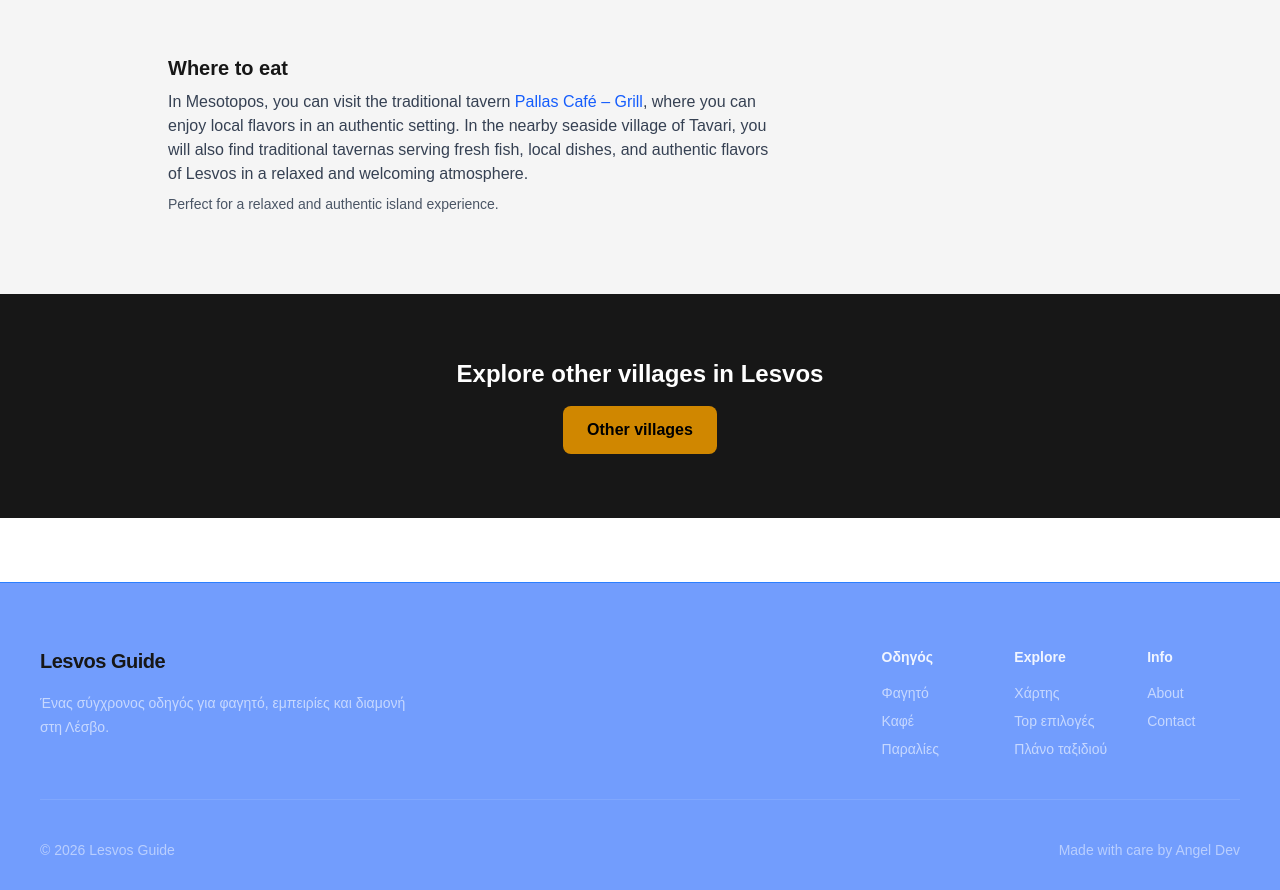
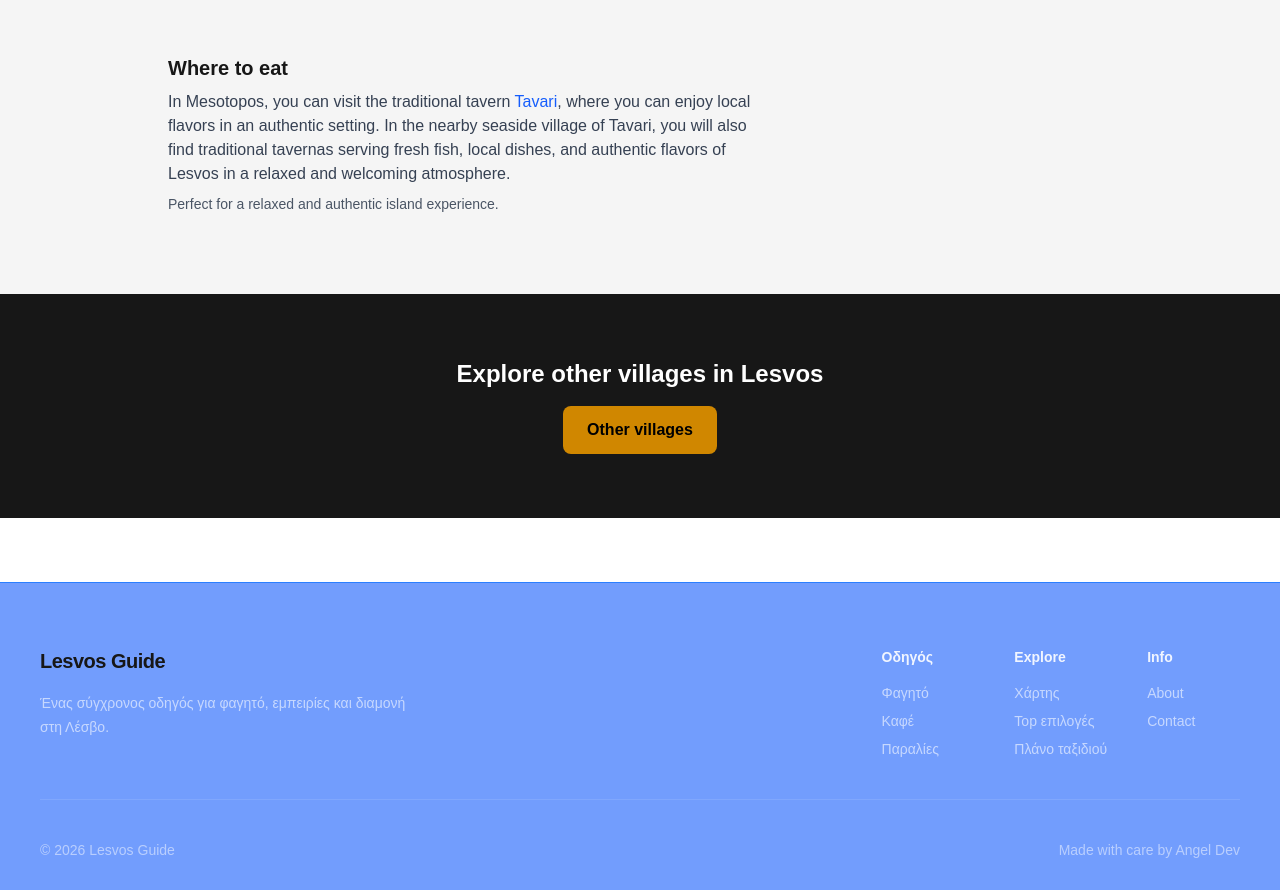
Before and after one commit to amamouridis06/lesvos-travel-guide, a Next.js app: page /villages/mesotopos in a window 1280 px wide. Shown: the part 1534-2424 px from the top of the page. Built offline with nearby package versions, Linux system fonts and the light colour scheme.

Commit message:
Update page.tsx

```diff
--- a/app/villages/mesotopos/page.tsx
+++ b/app/villages/mesotopos/page.tsx
@@ -103,12 +103,9 @@ export default function PlomariPage() {
 
     <p className="text-gray-700 mb-2">
       In Mesotopos, you can visit the traditional tavern{" "}
-      <a
-        href="https://maps.app.goo.gl/g9Mhqzhuuux8Pshg7"
-        className="text-blue-600 hover:underline"
-      >
-       Pallas Café – Grill
-      </a>,
+      <Link href="/beaches/tavari" className="text-blue-600 hover:underline">
+        Tavari
+      </Link>,
        where you can enjoy local flavors in an authentic setting. In the nearby seaside village of Tavari, you will also find traditional tavernas serving fresh fish, local dishes, and authentic flavors of Lesvos in a relaxed and welcoming atmosphere.
     </p>
 
```
